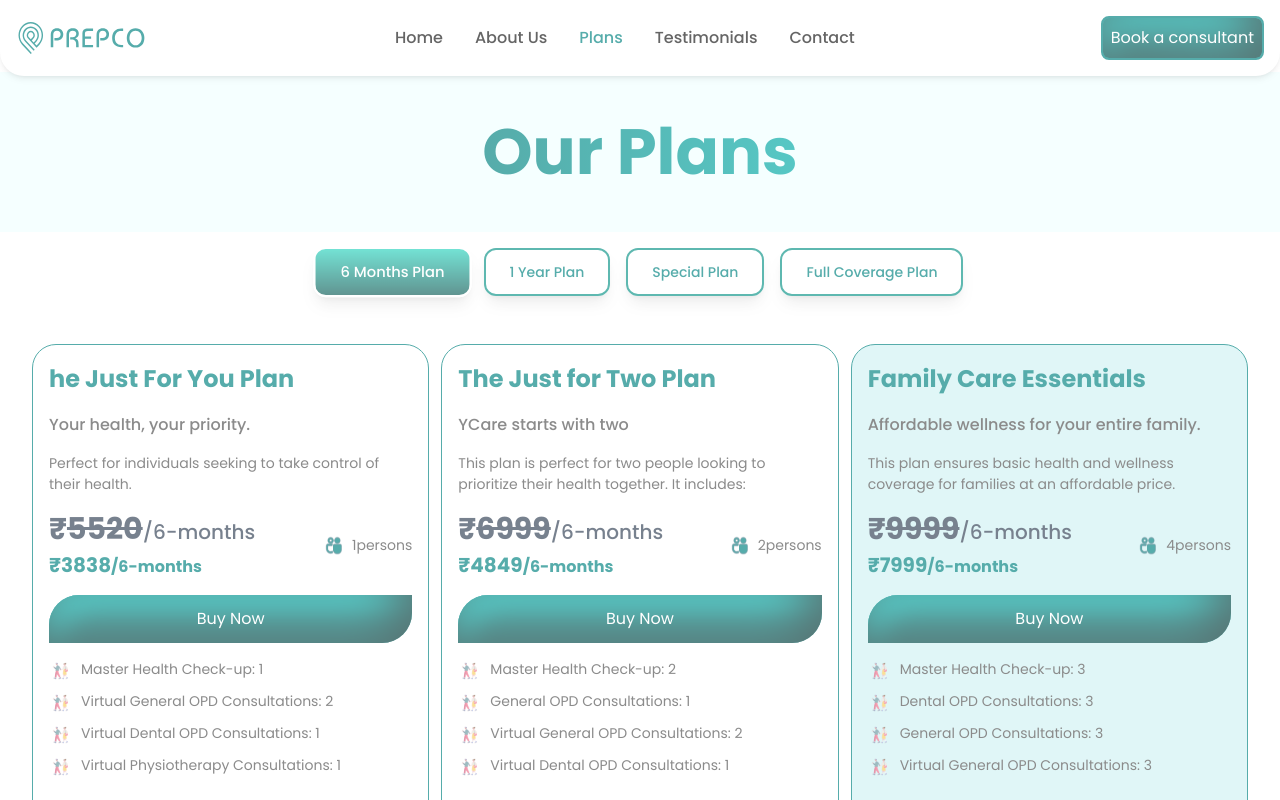
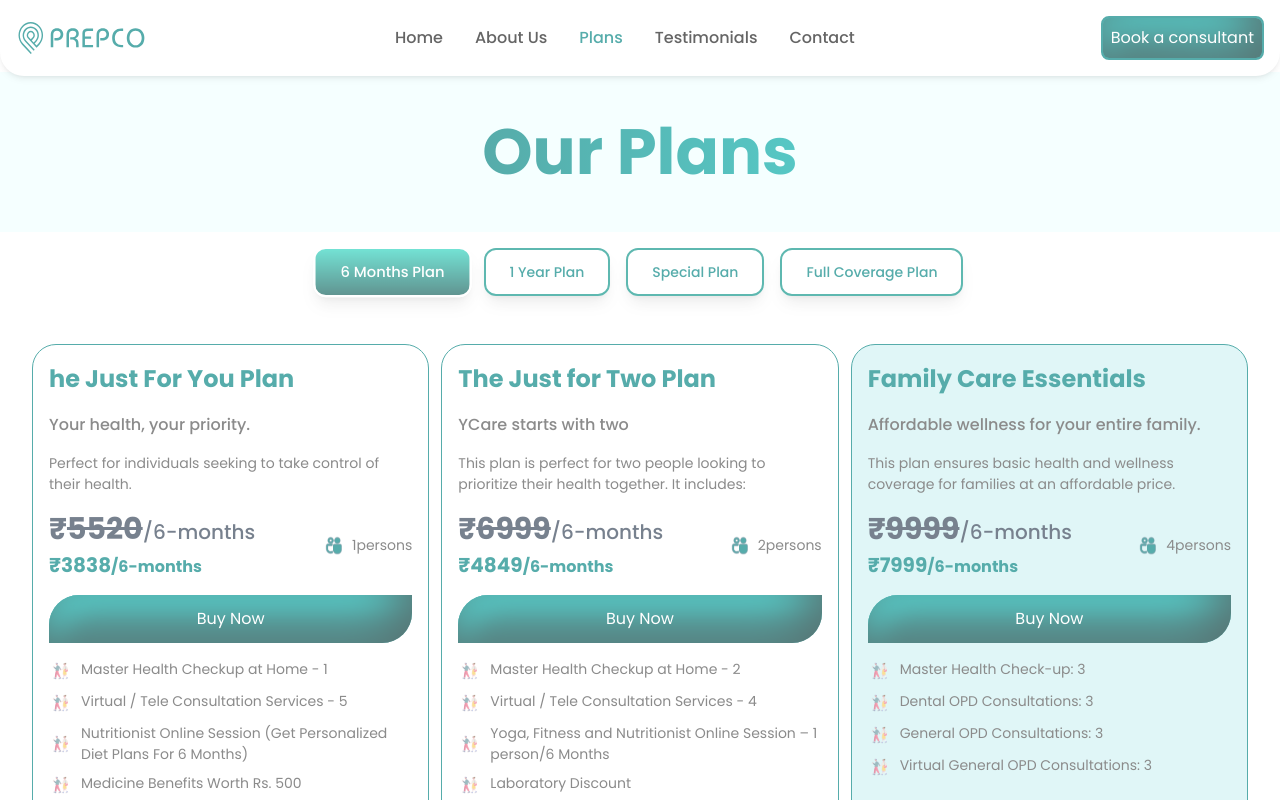
Before and after one commit to Prepco-creator/PREPCO, a Next.js app: page /plans in a window 1280 px wide. Shown: the top 800 px of the page. Built offline with nearby package versions, Linux system fonts and the light colour scheme; a web font is replaced by a local one.

Commit message:
Plans Page data updated with featuresDisplay

```diff
--- a/src/components/plans/PlanCard.tsx
+++ b/src/components/plans/PlanCard.tsx
@@ -13,7 +13,7 @@ const PlanCard: React.FC<PlanProps> = ({
   pricing,
   discountPricing,
   isSpecial,
-  features,
+  featuresDisplay,
   membersCount,
 }) => {
   const timeline =
@@ -23,9 +23,8 @@ const PlanCard: React.FC<PlanProps> = ({
 
   return (
     <div
-      className={`rounded-3xl border-[1px] border-solid border-primary p-4 flex flex-col gap-4 transition-all duration-300 ease-in-out hover:-translate-y-2 ${
-        isSpecial ? "bg-accent-1" : "bg-transparent"
-      }`}
+      className={`rounded-3xl border-[1px] border-solid border-primary p-4 flex flex-col gap-4 transition-all duration-300 ease-in-out hover:-translate-y-2 ${isSpecial ? "bg-accent-1" : "bg-transparent"
+        }`}
     >
       <h1 className="text-custom-24 text-primary">{title}</h1>
       <p className="text-base font-medium text-secondaryDark">{tagline}</p>
@@ -59,17 +58,17 @@ const PlanCard: React.FC<PlanProps> = ({
         </button>
       </Link>
       <div>
-        {features?.slice(0, 4).map((feature: PlanFeature, index: number) => (
+        {featuresDisplay?.map((feature: string, index: number) => (
           <div key={index} className="flex flex-row gap-2 mb-2">
             <Image
               width={24}
               height={24}
               className="object-contain"
               src={images.pngs.walkingCouple}
-              alt={feature.id}
+              alt={'feature-gif'}
             />
             <p className="text-secondaryDark text-custom-14">
-              {feature.content}
+              {feature}
             </p>
           </div>
         ))}
--- a/src/components/plans/PlanCardGrid.tsx
+++ b/src/components/plans/PlanCardGrid.tsx
@@ -18,7 +18,7 @@ const PlanCardGrid: React.FC<{ plans: PlanProps[] }> = ({ plans }) => {
           pricing={plan.pricing}
           membersCount={plan.membersCount}
           duration={plan.duration}
-          features={plan.features}
+          featuresDisplay={plan.featuresDisplay}
         />
       ))}
     </section>
--- a/src/data/plans.ts
+++ b/src/data/plans.ts
@@ -12,14 +12,20 @@ export const mockData: PlanProps[] = [
     pricing: 5520,
     discountPricing: 3838, // Example discount (optional)
     isSpecial: false,
+    featuresDisplay: [
+      "Master Health Checkup at Home - 1",
+      "Virtual / Tele Consultation Services - 5",
+      "Nutritionist Online Session (Get Personalized Diet Plans For 6 Months)",
+      "Medicine Benefits Worth Rs. 500"
+    ],
     membersCount: 1,
     features: [
       { id: 'feature_1', content: 'Master Health Check-up: 1' },
       { id: 'feature_2', content: 'Virtual General OPD Consultations: 2' },
+      { id: 'feature_6', content: 'Medicine benefits worth Rs.500 ' },
       { id: 'feature_3', content: 'Virtual Dental OPD Consultations: 1' },
       { id: 'feature_4', content: 'Virtual Physiotherapy Consultations: 1' },
       { id: 'feature_5', content: 'Nutrition Consultation: 1- P- 6M' },
-      { id: 'feature_6', content: 'Medicine benefits worth Rs.500 ' },
       { id: 'feature_7', content: 'Virtual Dermatology OPD Consultations: 1' },
     ],
   },
@@ -35,6 +41,12 @@ export const mockData: PlanProps[] = [
     discountPricing: 4849, // Example discount (optional)
     isSpecial: false,
     membersCount: 2,
+    featuresDisplay: [
+      "Master Health Checkup at Home - 2",
+      "Virtual / Tele Consultation Services - 4",
+      "Yoga, Fitness and Nutritionist Online Session – 1 person/6 Months",
+      "Laboratory Discount"
+    ],
     "features": [
       { "id": "feature_8", "content": "Master Health Check-up: 2" },
       { "id": "feature_9", "content": "General OPD Consultations: 1" },
@@ -61,6 +73,12 @@ export const mockData: PlanProps[] = [
     discountPricing: 5858,
     isSpecial: false,
     membersCount: 3,
+    featuresDisplay: [
+      "Yoga, Fitness and Nutritionist Online Session – 1 person/6 Months",
+      "Master Health Checkup at Home - 3",
+      "Virtual / Tele Consultation Services - 6",
+      "Laboratory and Out-Patient Discounts"
+    ],
     features: [
       { "id": "feature_19", "content": "Master Health Check-up: 3" },
       { "id": "feature_20", "content": "Dental OPD Consultations: 1" },
@@ -91,6 +109,12 @@ export const mockData: PlanProps[] = [
     "discountPricing": 7777,
     "isSpecial": false,
     "membersCount": 4,
+    "featuresDisplay": [
+      "Physiotherapy Treatment at Home - 1",
+      "Virtual / Tele Consultation Services - 8",
+      "Online Session Zumba, Yoga, Fitness – 1 person/6 Months",
+      "Master Health Checkup at Home - 3 with Get Personalized Diet Plans for 1 person/1 year"
+    ],
     "features": [
       { "id": "feature_32", "content": "Master Health Check-up: 4" },
       { "id": "feature_33", "content": "Dental OPD Consultations: 2" },
@@ -127,6 +151,12 @@ export const mockData: PlanProps[] = [
     "discountPricing": 8888,
     "isSpecial": true,
     "membersCount": 1,
+    "featuresDisplay": [
+      "Fix Your Problem with Yoga: 1 (Ailment) - 3 Months and Online Session – 1 year",
+      "Home Based Treatment Service - 1 & Discounts at All Physiotherapy Treatments, Acupuncture, Varma",
+      "Virtual / Tele Consultation Services - 8",
+      "Master Health Checkup at Home - 3 with Get Personalized Diet Plans for 1 year"
+    ],
     "features": [
       { "id": "feature_50", "content": "Master Health Check-up: 3" },
       { "id": "feature_51", "content": "Virtual General OPD Consultations: 2" },
@@ -159,6 +189,11 @@ export const mockData: PlanProps[] = [
     "discountPricing": 9999,
     "isSpecial": false,
     "membersCount": 4,
+    "featuresDisplay": ["Home Based Treatment Services - 1 (All Physiotherapy, Acupuncture, Varma)",
+      "Virtual / Tele Consultation Services - 11",
+      "Fix Your Problem with Yoga: 1 - 6 Months and Online Session – 1 year",
+      "Master Health Checkup at Home - 4 with Get Personalized Diet Plans – 2 person/1 year"
+    ],
     "features": [
       { "id": "feature_67", "content": "Master Health Check-up: 4" },
       { "id": "feature_68", "content": "Dental OPD Consultations: 2" },
@@ -194,6 +229,10 @@ export const mockData: PlanProps[] = [
     "discountPricing": 12999,
     "isSpecial": false,
     "membersCount": 5,
+    "featuresDisplay": ["Fix Your Problem with Yoga: 2 (Ailment) and Online Session – 1 year",
+      "Home Based Treatment Services - 2 (All Physiotherapy, Acupuncture, Varma)",
+      "Virtual / Tele Consultation Services - 16",
+      "Master Health Checkup at Home - 4 with Get Personalized Diet Plans – 3 person/1 year"],
     "features": [
       { "id": "feature_87", "content": "Master Health Check-up: 4" },
       { "id": "feature_88", "content": "Dental OPD Consultations: 4" },
@@ -229,6 +268,12 @@ export const mockData: PlanProps[] = [
     "discountPricing": 14999,
     "isSpecial": false,
     "membersCount": 5,
+    "featuresDisplay": [
+      "Fix Your Problem with Yoga: 2 (Ailment) and Online Session – 1 year",
+      "Home Based Treatment Services - 3 (All Physiotherapy, Acupuncture, Varma)",
+      "Virtual / Tele Consultation Services - 20",
+      "Master Health Checkup at Home - 5 with Get Personalized Diet Plans for 1 year"
+    ],
     "features": [
       { "id": "feature_107", "content": "Master Health Check-up: 5" },
       { "id": "feature_108", "content": "Dental OPD Consultations: 5" },
@@ -264,6 +309,12 @@ export const mockData: PlanProps[] = [
     "discountPricing": 7999,
     "isSpecial": true,
     "membersCount": 4,
+    "featuresDisplay": [
+      "Master Health Check-up: 3",
+      "Dental OPD Consultations: 3",
+      "General OPD Consultations: 3",
+      "Virtual General OPD Consultations: 3",
+    ],
     "features": [
       { "id": "feature_201", "content": "Master Health Check-up: 3" },
       { "id": "feature_202", "content": "Dental OPD Consultations: 3" },
@@ -290,11 +341,17 @@ export const mockData: PlanProps[] = [
     "discountPricing": 21999,
     "isSpecial": true,
     "membersCount": 6,
+    "featuresDisplay": [
+      "Master Health Check-up: 6",
+      "Dental OPD Consultations: 6",
+      "General OPD Consultations: 6",
+      "Virtual General OPD Consultations: 6",
+    ],
     "features": [
-      { "id": "feature_301", "content": "Master Health Check-up: 6" },
-      { "id": "feature_302", "content": "Dental OPD Consultations: 6" },
-      { "id": "feature_303", "content": "General OPD Consultations: 6" },
-      { "id": "feature_304", "content": "Virtual General OPD Consultations: 6" },
+      { "id": "feature_301", "content": "Master Health Check-up: 6", },
+      { "id": "feature_302", "content": "Dental OPD Consultations: 6", },
+      { "id": "feature_303", "content": "General OPD Consultations: 6", },
+      { "id": "feature_304", "content": "Virtual General OPD Consultations: 6", },
       { "id": "feature_305", "content": "Virtual Dental OPD Consultations: 6" },
       { "id": "feature_306", "content": "Nutrition: Unlimited" },
       { "id": "feature_307", "content": "Pest Control: Entire Home" },
--- a/src/types/index.ts
+++ b/src/types/index.ts
@@ -75,16 +75,17 @@ interface PlanFeature {
 interface PlanProps {
     id: string; // e.g., plan_1, plan_2
     title: string;
-    tagline:string;
+    tagline: string;
     description: string;
     category: string;
     duration: number; // e.g., "1 month", "1 year"
     pricing: number; // e.g., 199.99
     discountPricing: number;
     isSpecial: boolean; // e.g., true for featured or premium plans
-    features: PlanFeature[];
+    features?: PlanFeature[];
     bigDescription?: string
     membersCount?: number;
+    featuresDisplay?: string[];
 }
 
 
```
